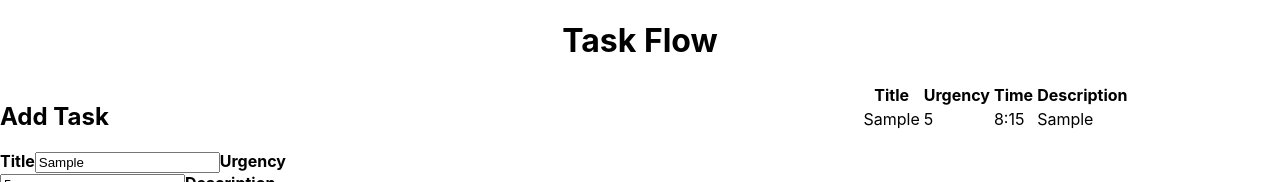
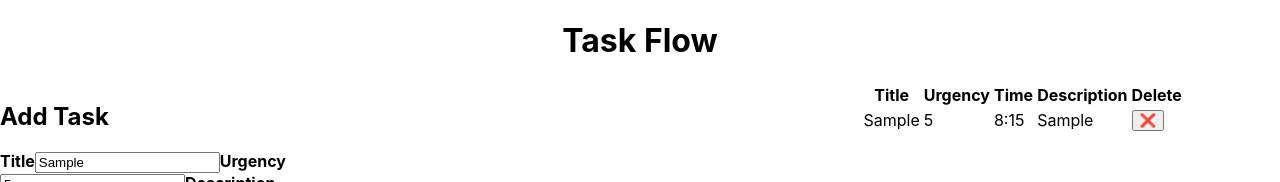
Before and after one commit to mertserezli/TaskFlow, a React (Create React App) app: page / in a window 1280 px wide. Both pictures are taken after typing "Sample", "5", "Sample" into the empty fields and a click on the input "Submit". Shown: the top 182 px of the page. Built offline with nearby package versions, Linux system fonts and the light colour scheme.

Commit message:
add removeTask

```diff
--- a/src/App.js
+++ b/src/App.js
@@ -13,9 +13,9 @@ function App() {
 function TaskFlow() {
     const [tasks, setTasks] = useState([]);
 
-    const addNewTask = (task) =>{
-        setTasks([...tasks, task]);
-    };
+    const addNewTask = (task) => setTasks([...tasks, task]);
+
+    const removeTask = (task)=> setTasks(tasks.filter((t)=> t.title !== task.title));
 
     return(
     <div className="grid-container">
@@ -26,7 +26,7 @@ function TaskFlow() {
 
         </div>
         <div className="TaskList">
-            <TaskList tasks={tasks}/>
+            <TaskList tasks={tasks} removeTask={removeTask}/>
         </div>
     </div>
     )
@@ -69,6 +69,7 @@ function AddTask(props){
 
 function TaskList(props){
     const tasks = props.tasks;
+    const removeTask = props.removeTask;
 
     const convertTime12to24 = (time12h) => {
         const [time, modifier] = time12h.split(' ');
@@ -94,6 +95,7 @@ function TaskList(props){
                 <th>Urgency</th>
                 <th>Time</th>
                 <th>Description</th>
+                <th>Delete</th>
             </tr>
             </thead>
             <tbody>
@@ -103,6 +105,7 @@ function TaskList(props){
                     <td>{t.urgency}</td>
                     <td>{convertTime12to24(t.date.toLocaleTimeString())}</td>
                     <td>{t.description}</td>
+                    <td><button onClick={()=>removeTask(t)}>❌</button></td>
                 </tr>
             )}
             </tbody>
```
